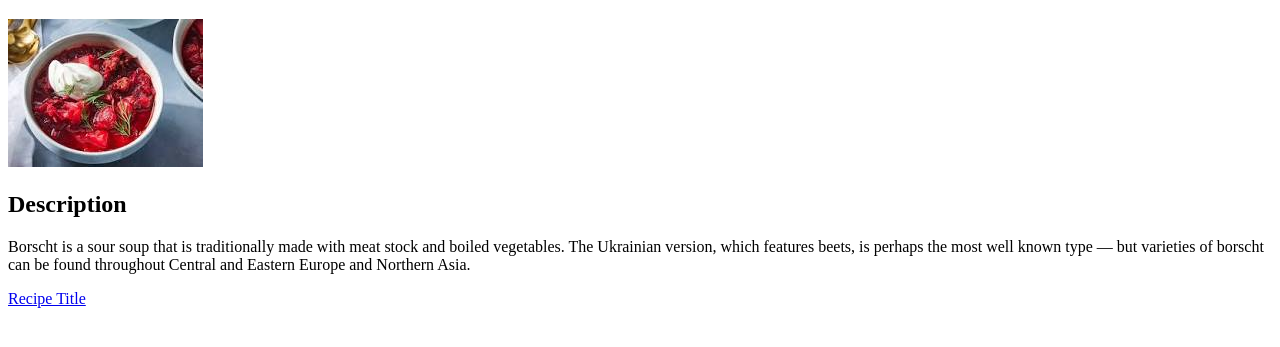
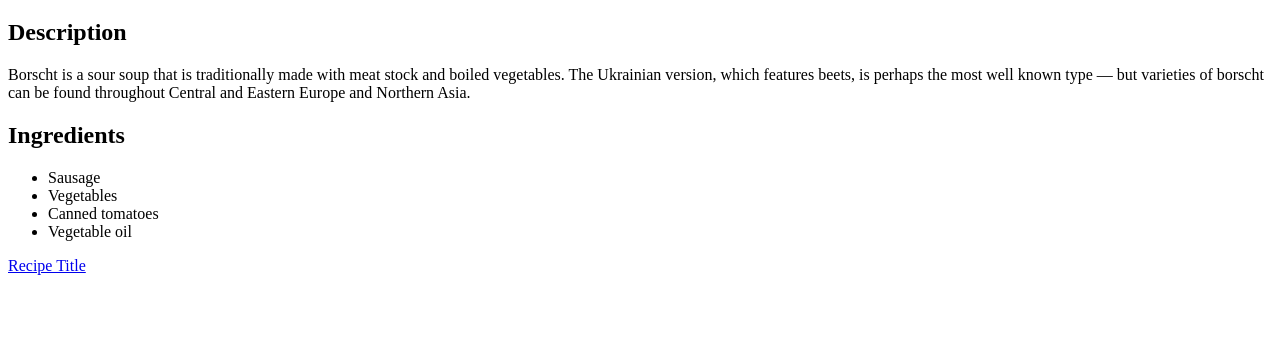
Before and after one commit to kvasivch/odin-recipes, a plain HTML site: page recipes/borscht.html in a window 1280 px wide. Shown: the part 61-408 px from the top of the page. Drawn offline with Linux system fonts and the light colour scheme.

Commit message:
Add lists of ingredients

```diff
--- a/recipes/borscht.html
+++ b/recipes/borscht.html
@@ -6,7 +6,7 @@
     </head>
     <body>
         <h1>Borscht</h1>
-        <img src="../img/borscht.jpg" alt="borscht">
+
 
         <h2>Description</h2>
         <p>Borscht is a sour soup that is traditionally made with
@@ -15,6 +15,14 @@
             — but varieties of borscht can be found throughout Central
             and Eastern Europe and Northern Asia. </p>
 
+        <h2>Ingredients</h2>
+        <ul>
+            <li>Sausage</li>
+            <li>Vegetables</li>
+            <li>Canned tomatoes</li>
+            <li>Vegetable oil</li>
+        </ul>
+
 
         <a href="../index.html">Recipe Title</a>
     </body>
```
Also changed, not shown: recipes/candy-cane-cookies.html (+9 -0 lines), recipes/cookie-bars.html (+10 -0 lines).
